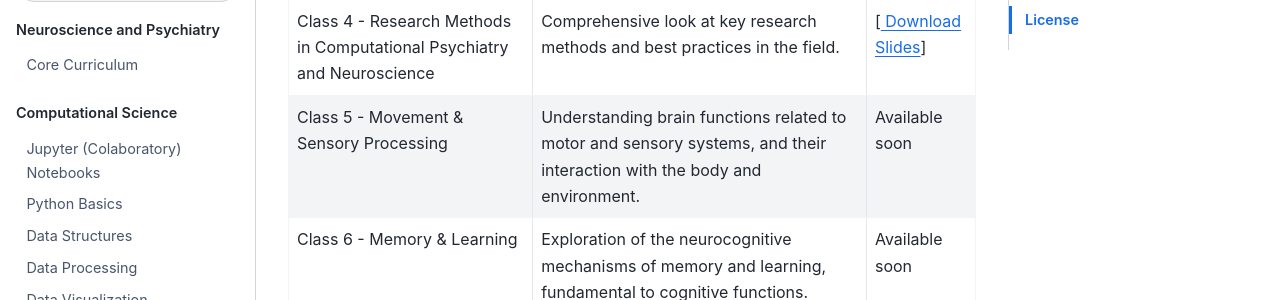
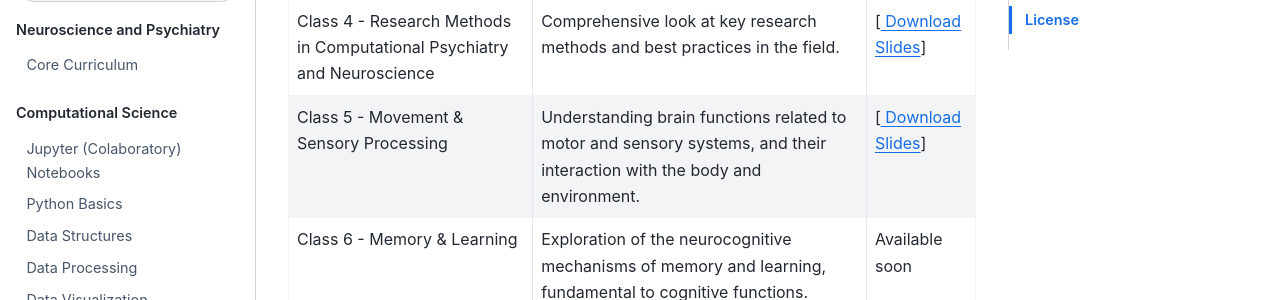
Before and after one commit to Center-for-Computational-Psychiatry/course_spice, a Jupyter Book: the page built from modules/index.md, in a window 1280 px wide and 900 px high, scrolled down 1240 px. Shown: the part 153-453 px from the top of the window. Built offline with Jupyter Book 1.0.4 settings and Sphinx 7.4.7 and the Sphinx Book theme 1.1.4, drawn with Linux system fonts in a browser that asks for light colours; pages that are not in the unit, such as notebooks, are missing from menus.

Commit message:
Update index.md

```diff
--- a/modules/index.md
+++ b/modules/index.md
@@ -26,7 +26,7 @@ This course will cover the relationship between the brain, behavior, and cogniti
 | Class 2 - Brain Development Across the Lifespan | Examines how the brain changes over time, influencing its functions and potential disorders. | [<a target="_blank" rel="noopener noreferrer" href="https://github.com/Center-for-Computational-Psychiatry/course_spice/blob/main/modules/resources/slides/SPICE2024_NeuroPsych_Class2.pdf"> Download Slides</a>]|
 | Class 3 - From Classical to Computational Psychiatry | Overview of traditional psychiatry, its strengths and limitations, and the emergence of computational approaches. | [<a target="_blank" rel="noopener noreferrer" href="https://github.com/Center-for-Computational-Psychiatry/course_spice/blob/main/modules/resources/slides/SPICE2024_NeuroPsych_Class3.pdf"> Download Slides</a>]|
 | Class 4 - Research Methods in Computational Psychiatry and Neuroscience | Comprehensive look at key research methods and best practices in the field. | [<a target="_blank" rel="noopener noreferrer" href="https://github.com/Center-for-Computational-Psychiatry/course_spice/blob/main/modules/resources/slides/SPICE2024_NeuroPsych_Class4.pdf"> Download Slides</a>]|
-| Class 5 - Movement & Sensory Processing | Understanding brain functions related to motor and sensory systems, and their interaction with the body and environment. | Available soon |
+| Class 5 - Movement & Sensory Processing | Understanding brain functions related to motor and sensory systems, and their interaction with the body and environment. | [<a target="_blank" rel="noopener noreferrer" href="https://github.com/Center-for-Computational-Psychiatry/course_spice/blob/main/modules/resources/slides/SPICE2024_NeuroPsych_Class5.pdf"> Download Slides</a>]|
 | Class 6 - Memory & Learning | Exploration of the neurocognitive mechanisms of memory and learning, fundamental to cognitive functions. | Available soon |
 | Class 7 - Decision-Making |Exploration of higher cognitive functions, focusing on self-reflection and evaluation processes. | Available soon |
 | Class 8 - Metacognition | Exploration of higher cognitive functioning, specifically self-reflection and evaluation processes. | Available soon |
```
